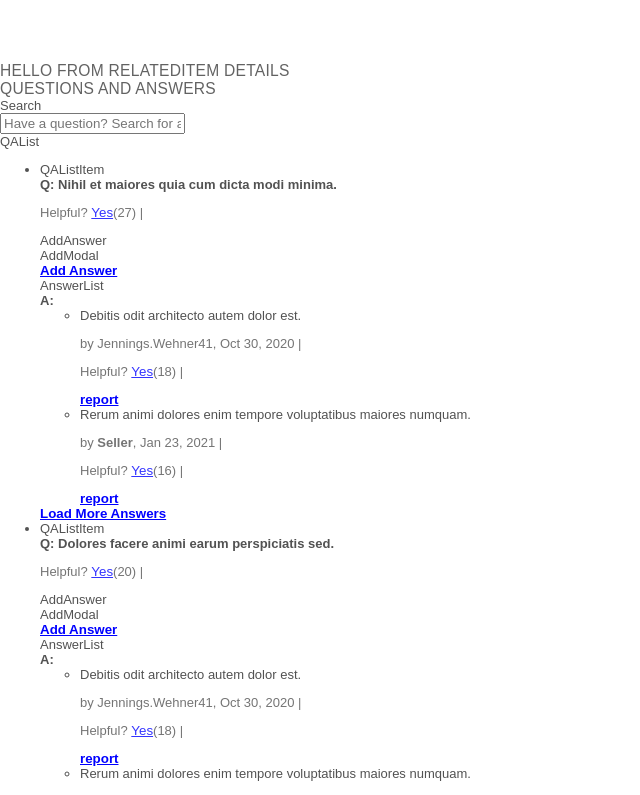
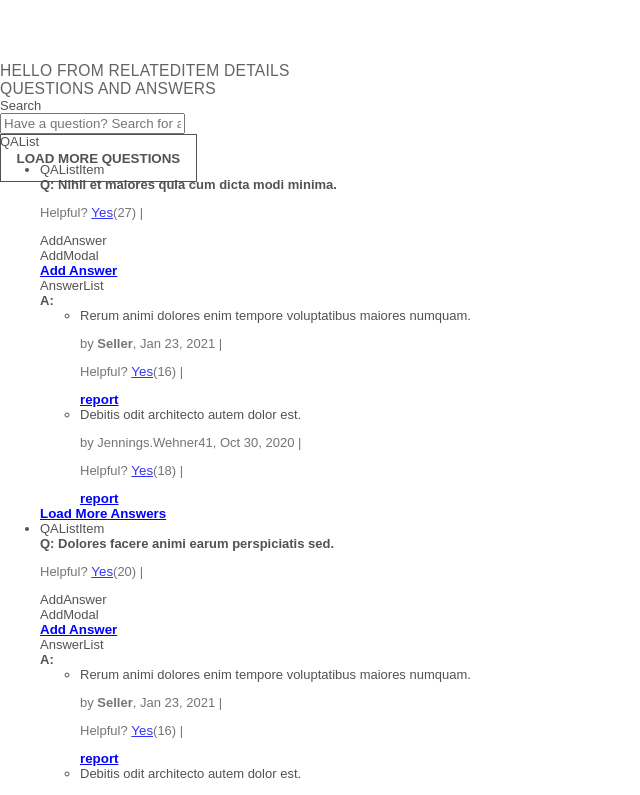
Before and after one commit to Quidditch-Queue-Handlers/FEC-Project-Atelier, a React (Create React App) app in the folder client/: page / in a window 1280 px wide. Shown: the part 720-1515 px from the top of the page, without its empty margins (0-640 px from the left). Built offline with nearby package versions, Linux system fonts and the light colour scheme; no server answers; the HTML template or start-up script is replaced by a standard one.

Commit message:
implemented the seller sorting ability in QAListItem component

```diff
--- a/client/src/components/QuestionsAndAnswers/QAList/QAListItem/index.jsx
+++ b/client/src/components/QuestionsAndAnswers/QAList/QAListItem/index.jsx
@@ -20,8 +20,21 @@ const QAListItem = ({ question }) => {
       //but before i set the data i need to filter the answer list to raise the seller answers to the top AND to be sorted by helpfulness!
       //since it is an already sorted list can just iterate and when a Seller user is found it removes it from the data and pushes it to a new list. afterwards the two lists are joined back together.
     //also need to properly set the display count to be 0,1,or 2 correctly
-    setAnswerList(example329065.results);
-    setDisplayedAnswerList(example329065.results);
+
+    //this sorts the list so that the seller answers appear at the top of the list in order of helpfulness, able to be done this way because the list comes sorted by helpfulness from the API call.
+    var data = JSON.parse(JSON.stringify(example329065.results));
+    var sellerAnswers = [];
+    for (var i = 0; i < data.length; i++) {
+      if (data[i].answerer_name === 'Seller') {
+        sellerAnswers.push(data[i]);
+        data.splice(i, 1);
+        i--;
+      }
+    }
+    const sellerSortedList = [...sellerAnswers, ...data];
+    //this is the end of the seller sorter area, i will move this out into its own helper function later.
+    setAnswerList(sellerSortedList);
+    setDisplayedAnswerList(sellerSortedList);
   }, []);
 
   const loadMoreAnswersClickHandler = (collapseList) => {
--- a/client/src/components/QuestionsAndAnswers/QAList/index.jsx
+++ b/client/src/components/QuestionsAndAnswers/QAList/index.jsx
@@ -7,12 +7,15 @@ const QAList = ({ questionsList, displayedQuestionsList, loadMoreQuestionsClickH
   return (
     <div>
       <div>QAList</div>
-      <ul style={{overflowY: "auto", maxHeight: "80vh"}}>
+      <ul>
         {displayedQuestionsList?.filter((question, index) => index < displayCount)?.map((question) => (
           <QAListItem question={question} key={question?.question_id} />
         ))}
       </ul>
-      <button onClick={() => loadMoreQuestionsClickHandler()}>Load More Questions</button>
+      <button
+        style={{position: "sticky", bottom: "0"}}
+        onClick={() => loadMoreQuestionsClickHandler()}
+      >Load More Questions</button>
     </div>
   );
 };
```
